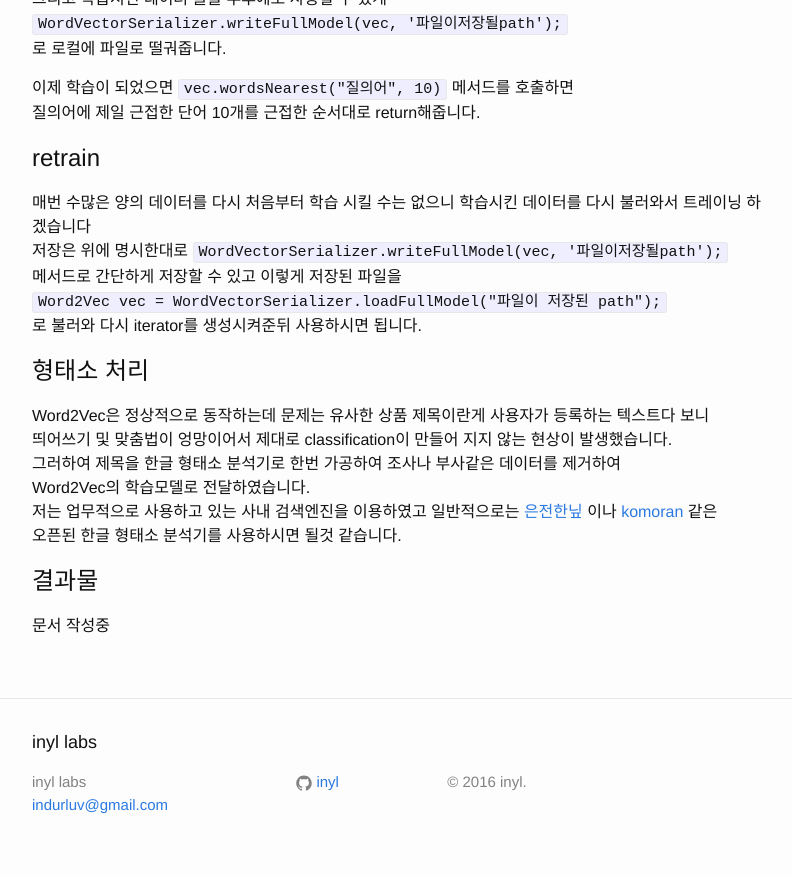
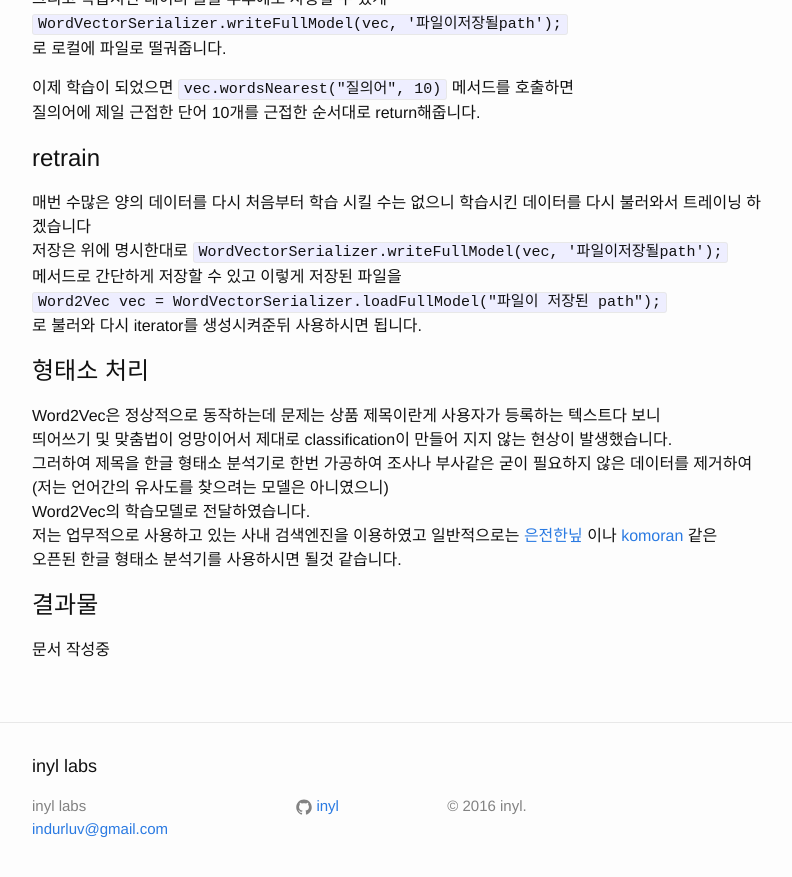
Before and after one commit to inyl/inyl.github.io, a Jekyll site: the page built from _posts/2016-10-01-dl4j_word2vec_exam.markdown, in a window 1280 px wide and 900 px high, scrolled down 1893 px. Shown: the top 877 px of the window, without its empty margins (238-1030 px from the left). Built offline with Jekyll 4.4.1, drawn with Linux system fonts in a browser that asks for light colours; comment, search, counter and statistics services are not loaded.

Commit message:
오타수정

```diff
--- a/_posts/2016-10-01-dl4j_word2vec_exam.markdown
+++ b/_posts/2016-10-01-dl4j_word2vec_exam.markdown
@@ -89,9 +89,10 @@ txt파일을 읽어 라인별로 나눠 처리할 수 있는 iterator를 생성
 로 불러와 다시 iterator를 생성시켜준뒤 사용하시면 됩니다.
 
 # 형태소 처리
-Word2Vec은 정상적으로 동작하는데 문제는 유사한 상품 제목이란게 사용자가 등록하는 텍스트다 보니<br/>
+Word2Vec은 정상적으로 동작하는데 문제는 상품 제목이란게 사용자가 등록하는 텍스트다 보니<br/>
 띄어쓰기 및 맞춤법이 엉망이어서 제대로 classification이 만들어 지지 않는 현상이 발생했습니다.<br/>
-그러하여 제목을 한글 형태소 분석기로 한번 가공하여 조사나 부사같은 데이터를 제거하여<br/>
+그러하여 제목을 한글 형태소 분석기로 한번 가공하여 조사나 부사같은 굳이 필요하지 않은 데이터를 제거하여<br/>
+(저는 언어간의 유사도를 찾으려는 모델은 아니였으니)<br/>
 Word2Vec의 학습모델로 전달하였습니다.<br/>
 저는 업무적으로 사용하고 있는 사내 검색엔진을 이용하였고 일반적으로는 [은전한닢](http://eunjeon.blogspot.kr/) 이나 [komoran](http://shineware.tistory.com/) 같은 <br/>
 오픈된 한글 형태소 분석기를 사용하시면 될것 같습니다.<br/>
```
